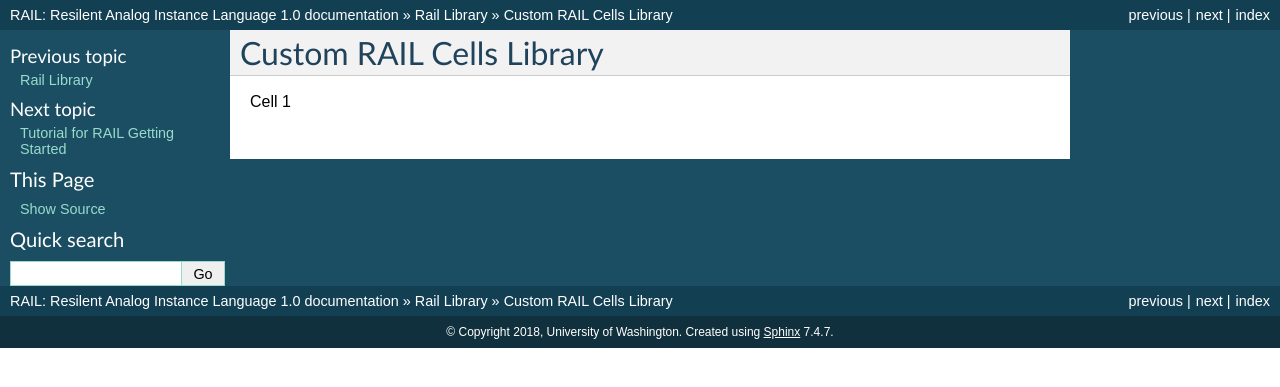
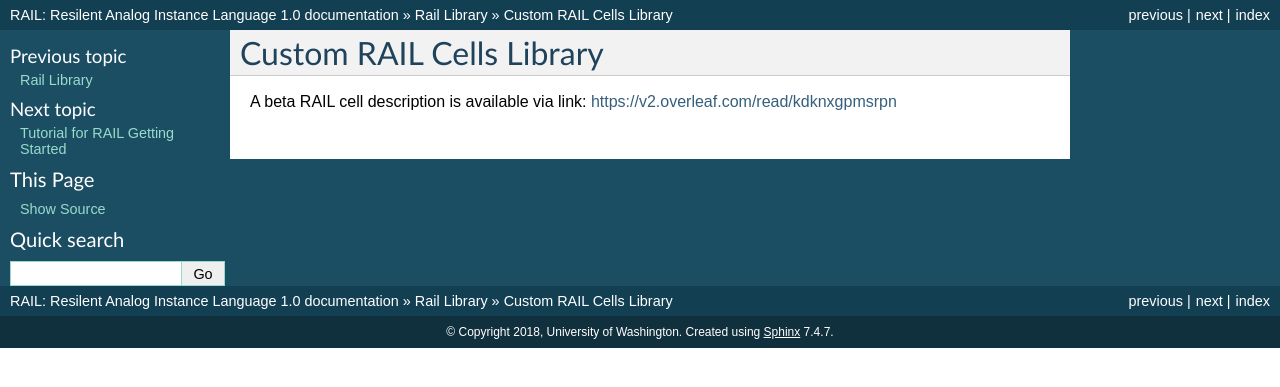
Before and after one commit to silicontalks/raildoc, a Sphinx documentation site: the page built from docs/railib/analog.rst, in a window 1280 px wide. Shown: the top 387 px of the page. Built offline with Sphinx 7.4.7, drawn with Linux system fonts in a browser that asks for light colours.

Commit message:
add overleaf link

```diff
--- a/docs/railib/analog.rst
+++ b/docs/railib/analog.rst
@@ -2,4 +2,5 @@
 Custom RAIL Cells Library
 =========================
 
-Cell 1
+A beta RAIL cell description is available via link:
+https://v2.overleaf.com/read/kdknxgpmsrpn
```
